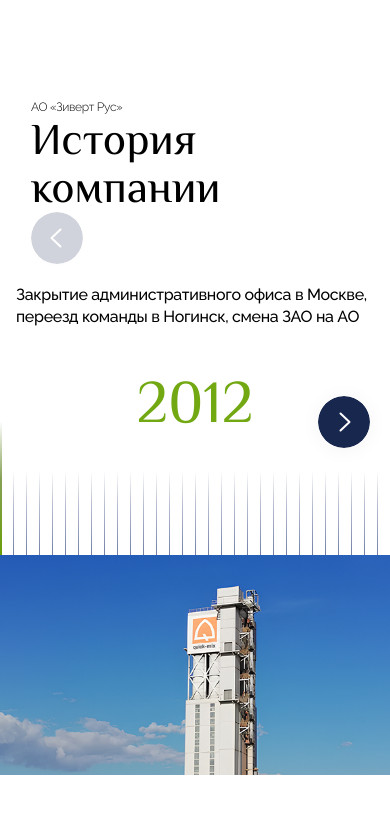
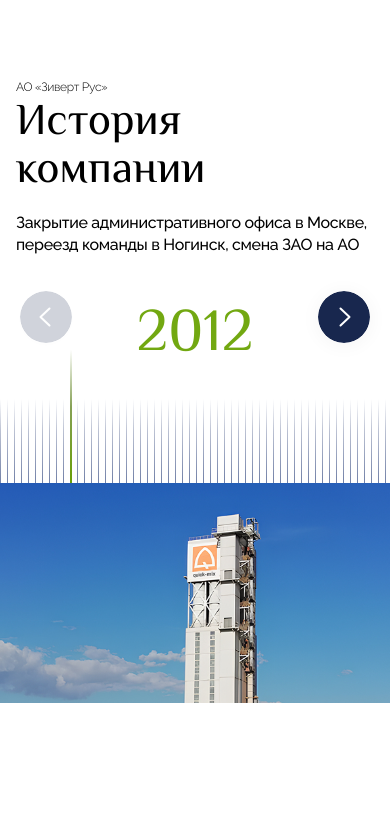
Before and after one commit to nurali-code/timline-slider, a plain HTML site: page index.html in a window 390 px wide. Drawn offline with Linux system fonts and the light colour scheme.

Commit message:
almost done

```diff
--- a/index.html
+++ b/index.html
@@ -5,8 +5,7 @@
     <meta charset="UTF-8">
     <meta name="viewport" content="width=device-width, initial-scale=1.0">
     <meta name="robots" content="noindex, nofollow">
-    <title>“Медвед Прав” — юридическая компания с опытом работы с 2012 года.</title>
-    <meta name="theme-color" content="#111111">
+    <title>Timline slider</title>
 
     <link rel="preconnect" href="https://fonts.googleapis.com">
     <link rel="preconnect" href="https://fonts.gstatic.com" crossorigin>
--- a/js/script.js
+++ b/js/script.js
@@ -39,7 +39,7 @@ $slider.on('afterChange', function (event, slick, currentSlide) {
 });
 
 
-$('.slick-dots li').eq(0).addClass('active');
+$('.slick-dots li').eq(0).addClass('slick-active');
 $('.timeline-images').slick({
     arrows: false,
     infinite: false,
--- a/sass/_slick.sass
+++ b/sass/_slick.sass
@@ -108,7 +108,6 @@
 
     &-prev
         background-image: url('../img/arrow-l.svg')
-        right: 93px
 
     &-dots
         z-index: 111
--- a/sass/style.sass
+++ b/sass/style.sass
@@ -5,7 +5,9 @@
 .timeline
     margin: 0 auto
     overflow: hidden
-    padding-top: 100px
+    padding: 80px 0 90px
+    position: relative
+    z-index: 1
     &-row
         display: flex
         margin-bottom: 114px
@@ -141,6 +143,8 @@
             width: 100%
             min-height: unset
             padding: 0 16px 130px
+            background-image: url('../img/line-ac.svg'), url('../img/lines-mob.svg')
+            background-position: bottom left 70px, bottom left
 
         &__subheading
             text-align: center
@@ -153,15 +157,23 @@
             margin-bottom: 50px
 
         .slick
+            &-arrow
+                top: 40%
+                transform: translateY(-50%)
+                position: absolute
+
             &-list
                 padding: 0 !important
+
+            &-prev
+                left: 20px
             &-next
-                position: absolute
                 right: 20px
-                top: 50%
-                transform: translateY(-50%)
             &-dots
                 display: none
+
+        &-row
+            padding: 0 16px
 
         &-img
             img
```
Also changed, not shown: css/style.css, img/lines-mob.svg (added), 2 other files.
